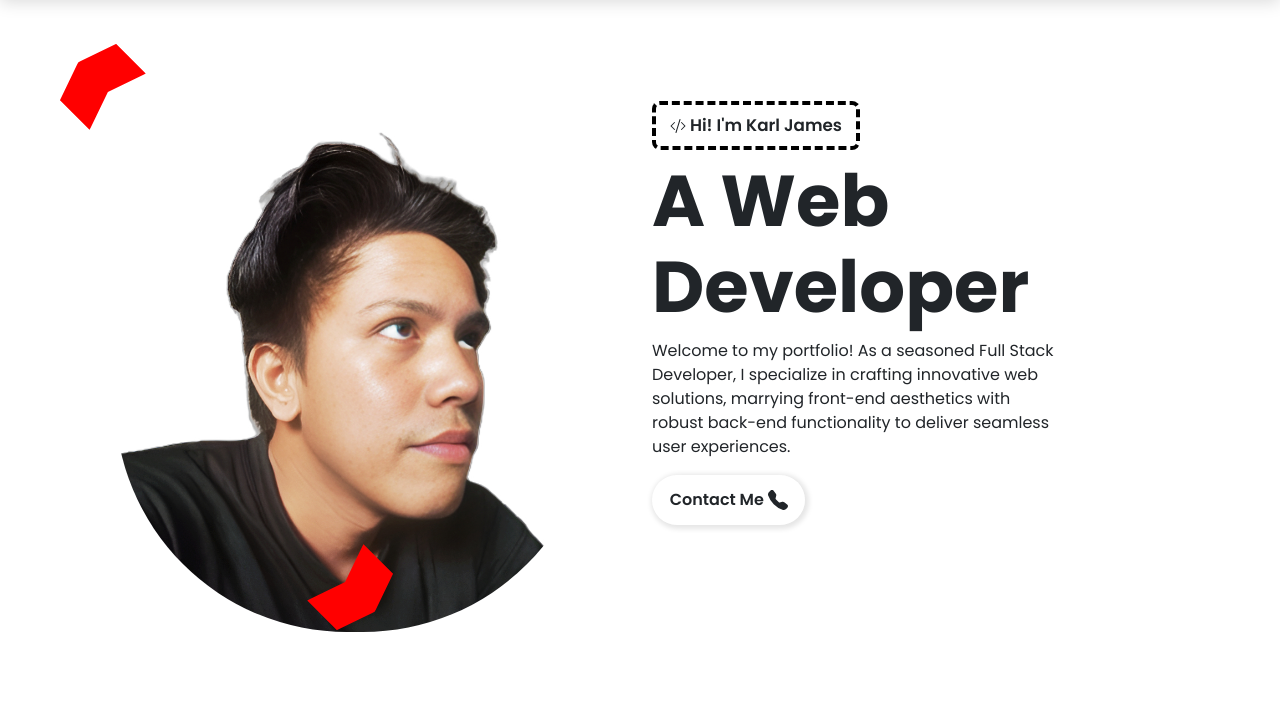
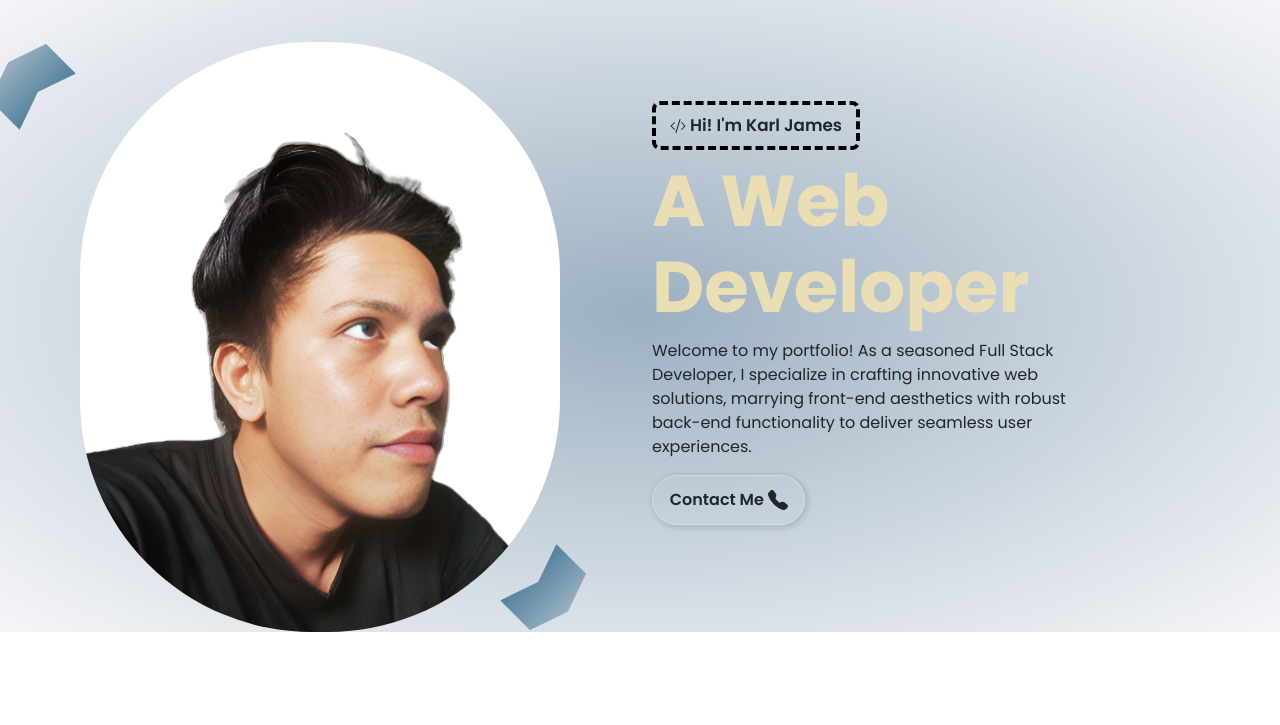
Before and after one commit to karlarboiz/portfolio-site, a website with bundled scripts: page index.html in a window 1280 px wide. Shown: the part 62-787 px from the top of the page. Built offline with nearby package versions, Linux system fonts and the light colour scheme; files whose address does not match are found by name.

Commit message:
put updates on the main section

```diff
--- a/index.html
+++ b/index.html
@@ -42,18 +42,14 @@
     </div>
   </nav>
 
-  <main class="section--1 container">
-
+  <main class="section--1 container-fluid">
     <div class="row align-items-center section--1__main">
       <div class="col-lg-6 col-md-7 col-auto section--1__col section--1__col--item-1 mt-5 h-100">
-
         <img src="assets/images/profile/profile--pic.jpg" alt="Profile Picture" class="img-fluid profile--pic">
       </div>
 
       <div class="col-lg-6 col-md-5 col-auto section--1__col h-75">
-
         <div>
-
           <div class="indicator">
             <span>
               <svg xmlns="http://www.w3.org/2000/svg" width="16" height="16" fill="currentColor" class="bi bi-code-slash" viewBox="0 0 16 16">
--- a/scss/components/_mixin.scss
+++ b/scss/components/_mixin.scss
@@ -3,3 +3,12 @@
 @mixin backgroundMixin {
     background-image: linear-gradient(to right, #fc5c7d, #6a82fb);
 }
+
+@mixin shapesMixin {
+    background-image: linear-gradient(to right, $secondary--color, $calltoaction);;
+}
+
+
+@mixin mainSectionMixin{
+    background: radial-gradient($secondary--color, hsl(240, 20%, 97%));
+}
--- a/scss/section/_section--1.scss
+++ b/scss/section/_section--1.scss
@@ -1,15 +1,17 @@
 @use "../abstract/" as *;
+@use "../components/mixin" as *;
 
 .section--1 {
+    @include mainSectionMixin;
     height: max-content;
     min-height: max-content;
     position: relative;
-
     &__main {
         height: 100%;
     }
 
     h1 {
+        color: $main--color;
         font-size: $main-font--size;
         font-weight: $main-header--font-weight;
         margin: 0;
@@ -32,24 +34,23 @@
 
         &--item-1::before,
         &--item-1::after {
+
             content: "";
             width: 3.5rem;
             height: 5rem;
-            background-color: red;
+            @include shapesMixin;
             clip-path: polygon(100% 0%, 75% 50%, 100% 100%, 25% 100%, 0% 50%, 25% 0%);
             position: absolute;
         }
 
         &--item-1::before {
-
-
             top: 0;
             left: 0;
             transform: rotate(45deg);
         }
 
         &--item-1::after {
-
+            left: calc(80% + .5rem);
             bottom: 0;
             transform: rotate(225deg);
         }
```
Also changed, not shown: assets/css/style.css, 1 other file.
